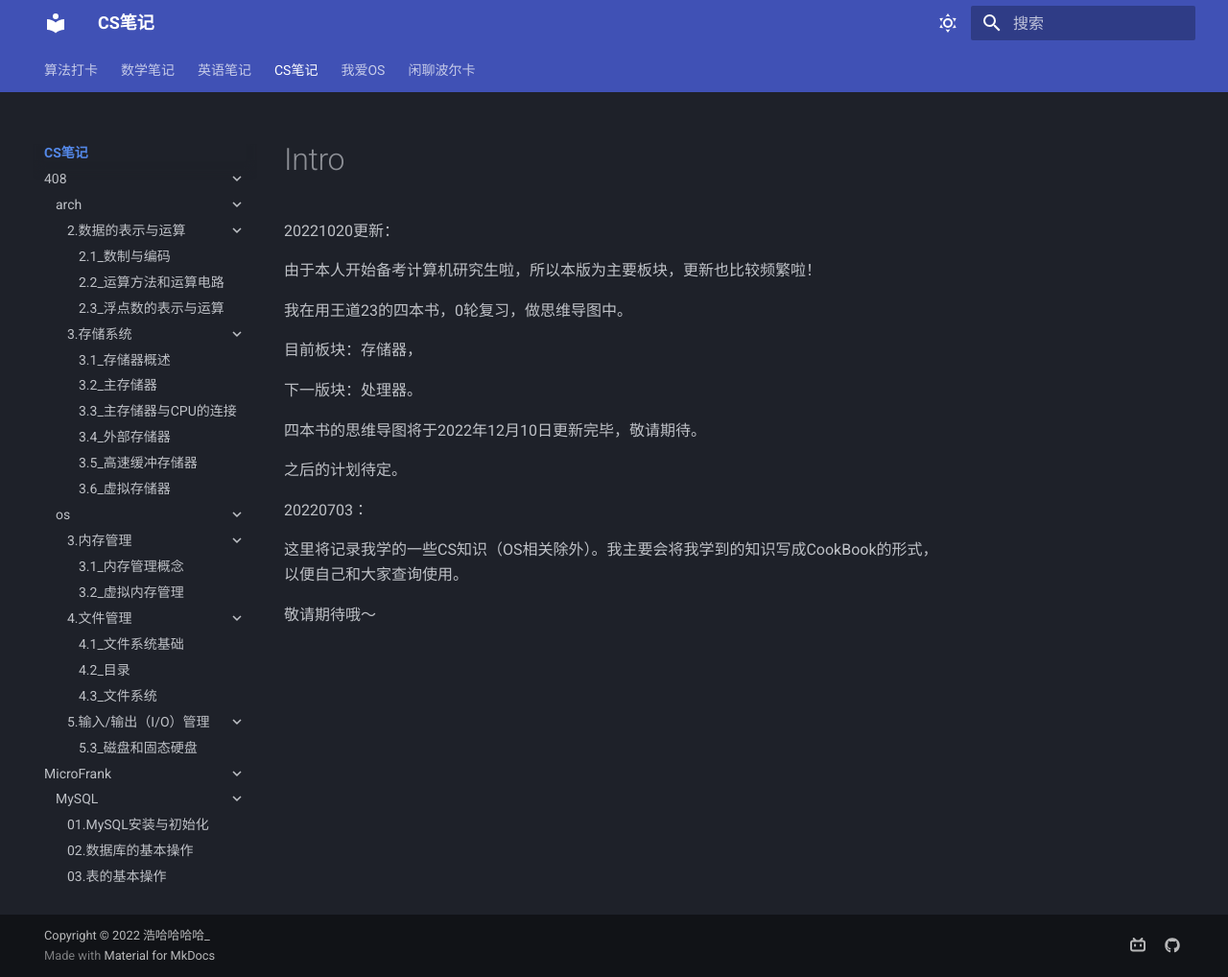
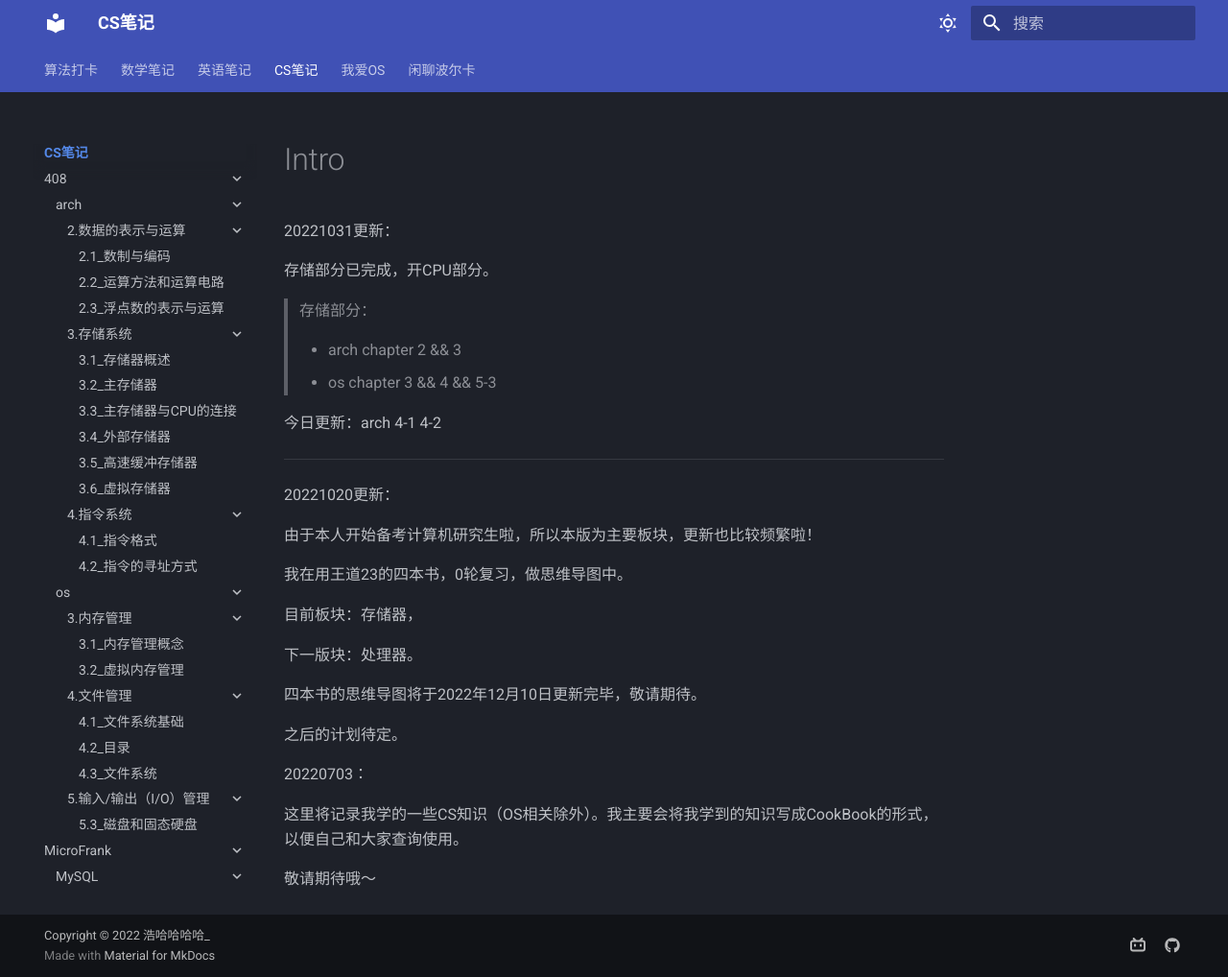
Before and after one commit to Haohahahaha/cs, an MkDocs documentation site: the page built from docs/index.md, in a window 1280 px wide and 1018 px high. Shown: the whole window at 96% size. Built offline with MkDocs 1.6.1 and Material for MkDocs 9.7.7, drawn with Linux system fonts in a browser that asks for light colours.

Commit message:
2022-10-31_18:01:36 update

```diff
--- /dev/null
+++ b/docs/408/arch/4-1.md
@@ -0,0 +1 @@
+![4-1](./pic/4-1.png)
--- /dev/null
+++ b/docs/408/arch/4-2.md
@@ -0,0 +1 @@
+![4-2](./pic/4-2.png)
--- a/docs/index.md
+++ b/docs/index.md
@@ -1,3 +1,17 @@
+
+20221031更新：
+
+存储部分已完成，开CPU部分。
+
+> 存储部分：
+>
+> - arch chapter 2 && 3
+> - os chapter 3 && 4 && 5-3
+
+今日更新：arch 4-1 4-2
+
+---
+
 20221020更新：
 
 由于本人开始备考计算机研究生啦，所以本版为主要板块，更新也比较频繁啦！
--- a/mkdocs.yml
+++ b/mkdocs.yml
@@ -48,9 +48,9 @@
           - 3.4_外部存储器: 408/arch/3-4.md
           - 3.5_高速缓冲存储器: 408/arch/3-5.md
           - 3.6_虚拟存储器: 408/arch/3-6.md
-#       - 4.指令系统:
-#         - 4.1_指令格式: 408/arch/4-1.md
-#         - 4.2_指令的寻址方式: 408/arch/4-2.md
+        - 4.指令系统:
+          - 4.1_指令格式: 408/arch/4-1.md
+          - 4.2_指令的寻址方式: 408/arch/4-2.md
 #         - 4.3_程序的机器级代码表示: 408/arch/4-3.md
 #         - 4.4_CISC和RISC的基本概念: 408/arch/4-4.md
 #       - 5.中央处理器:
```
Also changed, not shown: 2 other files.
